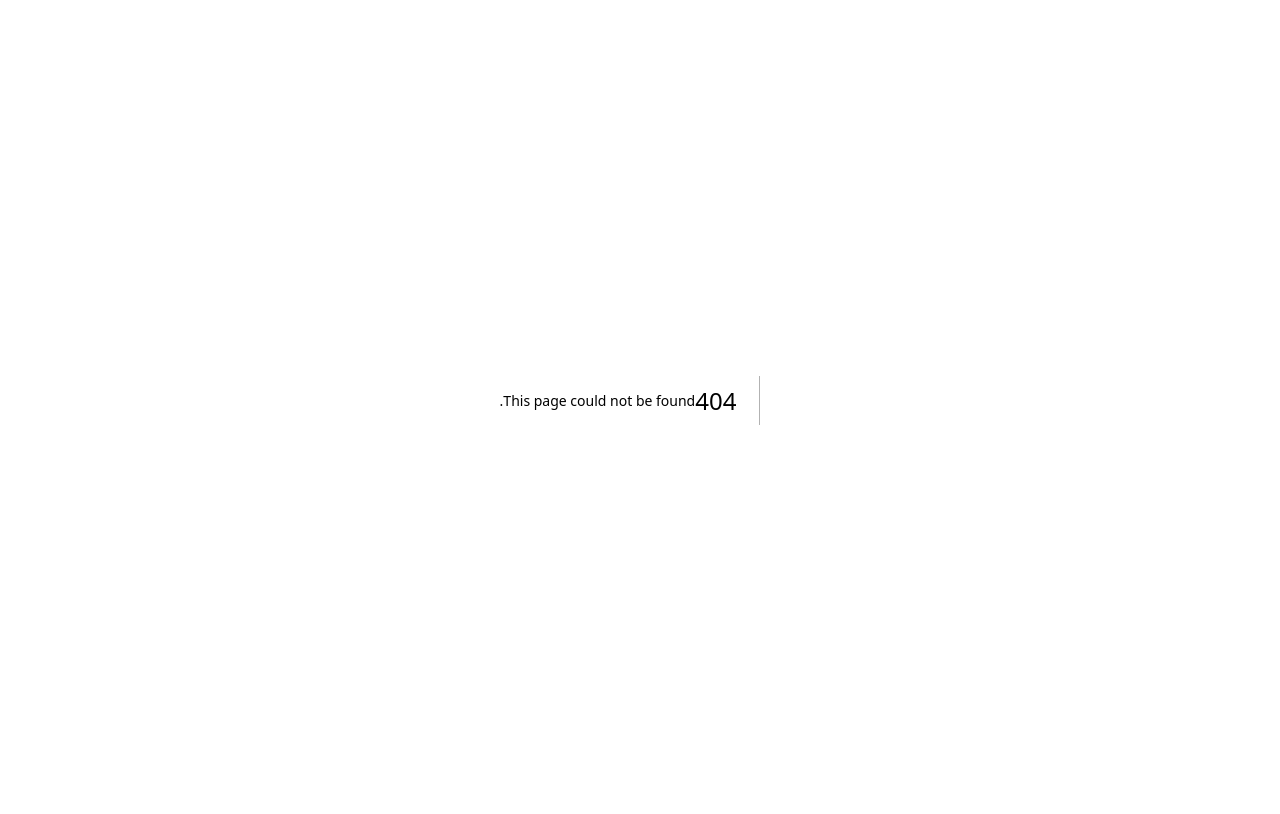
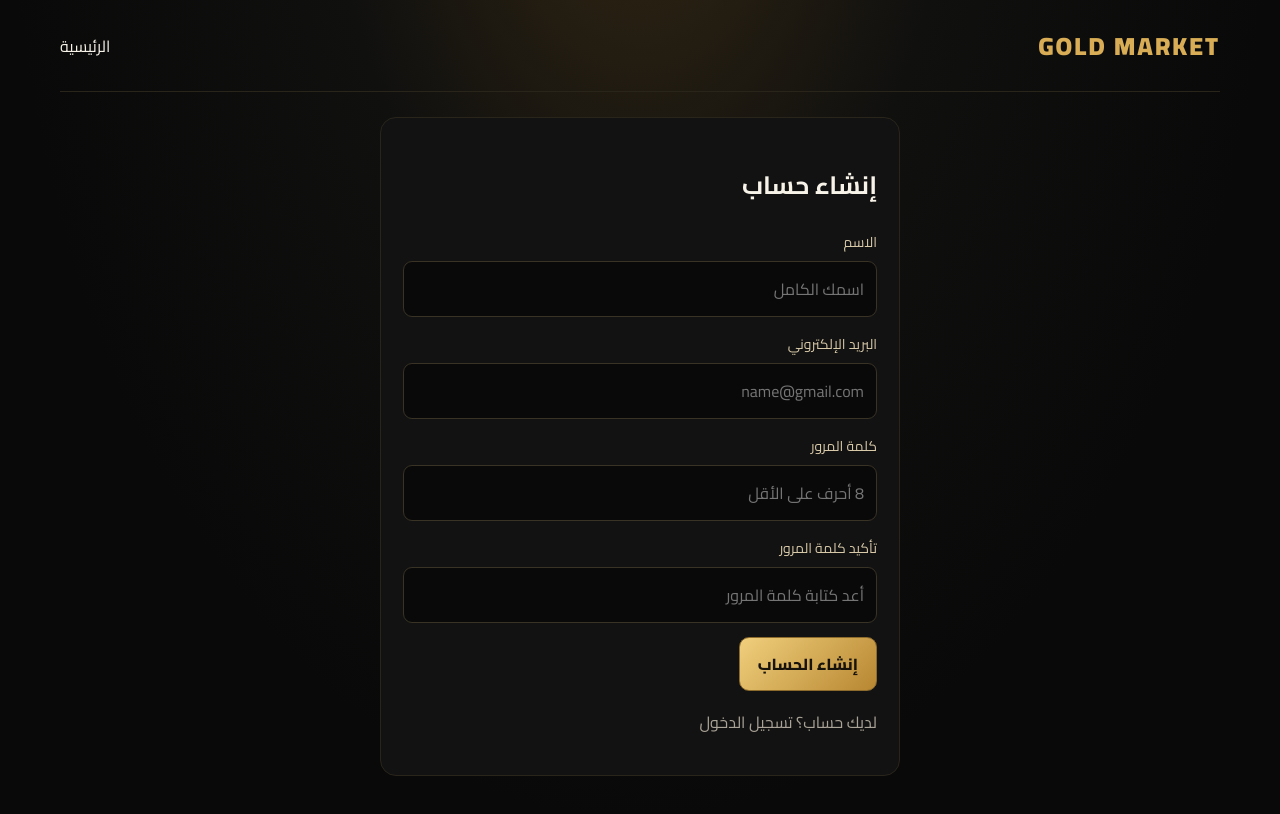
Before and after one commit to rayanaljariri975-ai/gold-market, a Next.js app: page /signup in a window 1280 px wide. Before the commit this address had no page. Shown: the top 814 px of the page. Built offline with nearby package versions, Linux system fonts and the light colour scheme; no server answers.

Commit message:
Create page.tsx

```diff
--- /dev/null
+++ b/src/app/signup/page.tsx
@@ -0,0 +1,90 @@
+"use client";
+import { useState } from "react";
+import Link from "next/link";
+import { createClient } from "@/lib/supabase/client";
+
+export default function Signup() {
+  const supabase = createClient();
+  const [name, setName] = useState("");
+  const [email, setEmail] = useState("");
+  const [password, setPassword] = useState("");
+  const [confirm, setConfirm] = useState("");
+  const [error, setError] = useState("");
+  const [done, setDone] = useState(false);
+  const [loading, setLoading] = useState(false);
+
+  async function submit(e: React.FormEvent) {
+    e.preventDefault();
+    setError("");
+    if (password.length < 8) {
+      setError("كلمة المرور يجب أن تكون 8 أحرف على الأقل.");
+      return;
+    }
+    if (password !== confirm) {
+      setError("كلمتا المرور غير متطابقتين.");
+      return;
+    }
+    setLoading(true);
+    const { data, error } = await supabase.auth.signUp({
+      email,
+      password,
+      options: {
+        data: { full_name: name },
+        emailRedirectTo: `${location.origin}/auth/callback?next=/profile`,
+      },
+    });
+    setLoading(false);
+    if (error) {
+      setError(error.message);
+      return;
+    }
+    if (data.session) {
+      location.href = "/profile";
+    } else {
+      setDone(true);
+    }
+  }
+
+  return (
+    <main className="wrap">
+      <header className="nav">
+        <Link className="logo" href="/">GOLD MARKET</Link>
+        <Link href="/">الرئيسية</Link>
+      </header>
+      <section className="section" style={{ maxWidth: 520, margin: "auto" }}>
+        <div className="panel">
+          <h2>إنشاء حساب</h2>
+          {done ? (
+            <p className="notice">
+              تم إنشاء حسابك. أرسلنا رابط تأكيد إلى بريدك الإلكتروني، اضغط عليه لتفعيل الحساب ثم سجّل الدخول.
+            </p>
+          ) : (
+            <form onSubmit={submit}>
+              <div className="field">
+                <label>الاسم</label>
+                <input required value={name} onChange={(e) => setName(e.target.value)} placeholder="اسمك الكامل" />
+              </div>
+              <div className="field">
+                <label>البريد الإلكتروني</label>
+                <input type="email" required value={email} onChange={(e) => setEmail(e.target.value)} placeholder="name@gmail.com" />
+              </div>
+              <div className="field">
+                <label>كلمة المرور</label>
+                <input type="password" required value={password} onChange={(e) => setPassword(e.target.value)} placeholder="8 أحرف على الأقل" />
+              </div>
+              <div className="field">
+                <label>تأكيد كلمة المرور</label>
+                <input type="password" required value={confirm} onChange={(e) => setConfirm(e.target.value)} placeholder="أعد كتابة كلمة المرور" />
+              </div>
+              <button disabled={loading}>{loading ? "جارٍ الإنشاء..." : "إنشاء الحساب"}</button>
+            </form>
+          )}
+          {error && <p className="notice">{error}</p>}
+          <p className="muted" style={{ marginTop: 16 }}>
+            لديك حساب؟ <Link href="/login">تسجيل الدخول</Link>
+          </p>
+        </div>
+      </section>
+    </main>
+  );
+}
```
